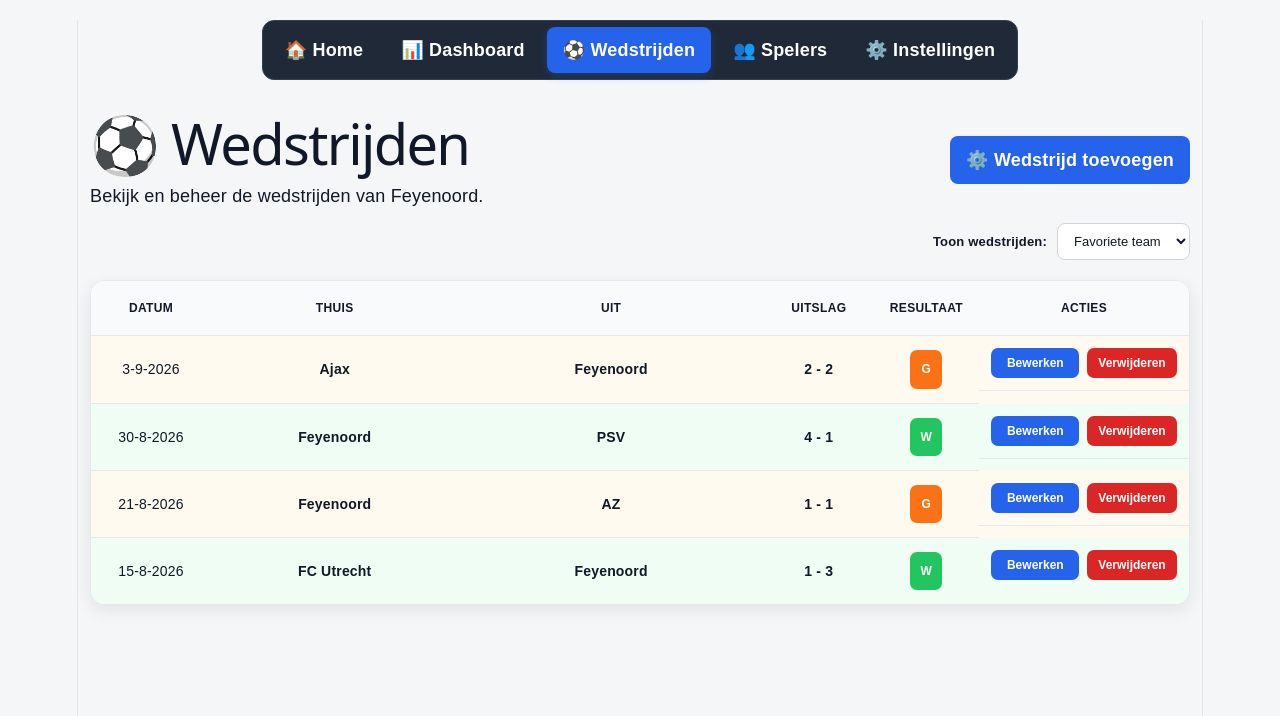
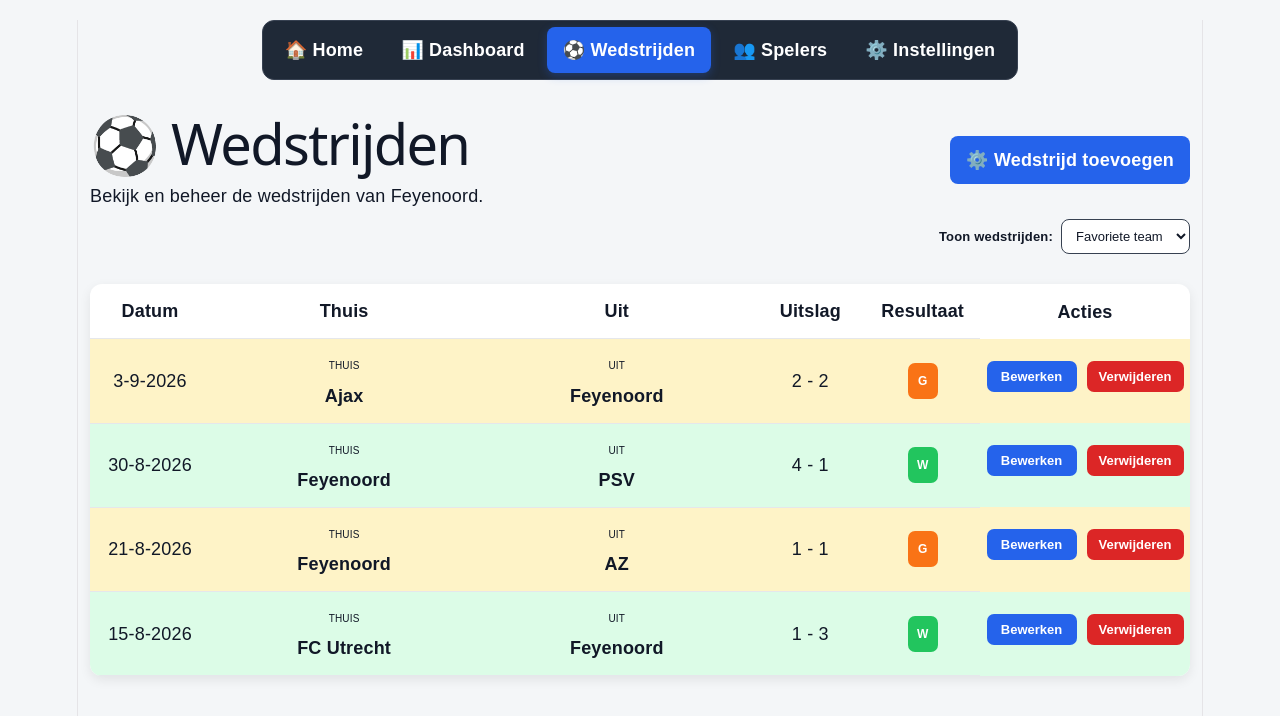
Before and after one commit to Ryan050409/simpel-design, a React (Vite) app: page /wedstrijden in a window 1280 px wide. Shown: the top 716 px of the page. Built offline with nearby package versions, Linux system fonts and the light colour scheme.

Commit message:
wedstrijden tabel gefixt

```diff
--- a/src/App.css
+++ b/src/App.css
@@ -1396,23 +1396,23 @@
   display: flex;
   align-items: center;
   justify-content: flex-end;
-  gap: 10px;
+  gap: 8px;
   max-width: 1100px;
-  margin: -4px auto 16px;
+  margin: -8px auto 18px;
 }
 
 .match-filter label {
-  color: #111827;
+  color: #ffffff;
   font-size: 13px;
   font-weight: 600;
 }
 
 .match-filter select {
-  padding: 9px 12px;
-  border: 1px solid #d1d5db;
+  padding: 8px 10px;
+  border: 1px solid #374151;
   border-radius: 8px;
-  background: #ffffff;
-  color: #111827;
+  background: #1f2937;
+  color: white;
   font-size: 13px;
   cursor: pointer;
   outline: none;
@@ -1420,20 +1420,18 @@
 
 .match-filter select:focus {
   border-color: #2563eb;
-  box-shadow: 0 0 0 2px rgba(37, 99, 235, 0.12);
+  box-shadow: 0 0 0 2px rgba(37, 99, 235, 0.15);
 }
 
 .matches-table {
   width: 100%;
   max-width: 1100px;
-  margin: 20px auto 30px;
-  border-collapse: separate;
-  border-spacing: 0;
-  background: #ffffff;
-  border: 1px solid #e5e7eb;
-  border-radius: 14px;
+  margin: 30px auto;
+  border-collapse: collapse;
+  background: white;
+  border-radius: 12px;
   overflow: hidden;
-  box-shadow: 0 6px 18px rgba(0, 0, 0, 0.08);
+  box-shadow: 0 4px 12px rgba(0, 0, 0, 0.08);
 }
 
 .matches-table th,
@@ -1443,41 +1441,13 @@
   border-bottom: 1px solid #e5e7eb;
   vertical-align: middle;
 }
-
-.matches-table th {
-  background: #f8fafc;
-  color: #111827;
-  font-size: 12px;
-  font-weight: 700;
-  text-transform: uppercase;
-  letter-spacing: 0.03em;
-}
-
-.matches-table tbody tr:last-child td {
-  border-bottom: none;
-}
-
-.matches-table tbody tr {
-  transition: background 0.15s ease;
-}
-
-.matches-table tbody tr:hover {
-  filter: brightness(0.98);
-}
-
-.matches-table tbody td {
-  color: #111827;
-  font-size: 14px;
-}
-
 .matches-table tbody td[colspan="6"] {
   padding: 35px 20px;
-  color: #111827;
+  color: #ffffff;
   font-size: 14px;
   font-weight: 500;
   text-align: center;
 }
-
 .matches-table th:first-child,
 .matches-table td:first-child {
   width: 120px;
@@ -1485,14 +1455,28 @@
 
 .matches-table th:nth-child(2),
 .matches-table td:nth-child(2),
-.matches-table th:nth-child(3),
 .matches-table td:nth-child(3) {
   font-weight: 600;
 }
 
-.matches-table td:nth-child(2)::before,
+.matches-table td:nth-child(2)::before {
+  content: "Thuis";
+  display: block;
+  margin-bottom: 3px;
+  color: #ffffff;
+  font-size: 10px;
+  font-weight: 500;
+  text-transform: uppercase;
+}
+
 .matches-table td:nth-child(3)::before {
-  display: none;
+  content: "Uit";
+  display: block;
+  margin-bottom: 3px;
+  color: #ffffff;
+  font-size: 10px;
+  font-weight: 500;
+  text-transform: uppercase;
 }
 
 .matches-table th:nth-child(3),
@@ -1503,7 +1487,6 @@
 .matches-table th:nth-child(4),
 .matches-table td:nth-child(4) {
   width: 110px;
-  font-weight: 700;
 }
 
 .matches-table th:nth-child(5),
@@ -1514,10 +1497,12 @@
 .matches-table th:last-child,
 .matches-table td:last-child {
   width: 210px;
+  border-bottom: none;
 }
 
 .matches-table td:last-child {
-  padding: 12px 16px;
+  padding: 14px 16px;
+  border-bottom: none;
   vertical-align: middle;
 }
 
@@ -1525,18 +1510,17 @@
   display: flex;
   align-items: center;
   justify-content: center;
-  gap: 8px;
+  gap: 10px;
   width: 100%;
-  margin: 0;
-}
-
+  margin: 8px 0 0;
+}
 .matches-table .match-actions button {
   flex: 0 0 auto;
-  min-width: 88px;
+  min-width: 90px;
   margin: 0;
-  padding: 8px 11px;
+  padding: 8px 12px;
   border-radius: 7px;
-  font-size: 12px;
+  font-size: 13px;
   font-weight: 600;
   white-space: nowrap;
 }
@@ -1550,27 +1534,27 @@
 }
 
 .match-row-win {
-  background: #f0fdf4;
+  background: #dcfce7;
 }
 
 .match-row-draw {
-  background: #fffaf0;
+  background: #fef3c7;
 }
 
 .match-row-loss {
-  background: #fff5f5;
+  background: #fee2e2;
 }
 
 .match-row-win:hover {
-  background: #e7f8ed;
+  background: #a7dfba;
 }
 
 .match-row-draw:hover {
-  background: #fff3d6;
+  background: #f7db6c;
 }
 
 .match-row-loss:hover {
-  background: #ffeaea;
+  background: #e78d8d;
 }
 
 .result-win,
@@ -1579,24 +1563,26 @@
   display: inline-flex;
   align-items: center;
   justify-content: center;
-  min-width: 32px;
-  padding: 6px 9px;
+  min-width: 30px;
+  padding: 5px 9px;
   border-radius: 7px;
-  color: #ffffff;
   font-size: 12px;
   font-weight: 700;
 }
 
 .result-win {
   background: #22c55e;
+  color: white;
 }
 
 .result-draw {
   background: #f97316;
+  color: white;
 }
 
 .result-loss {
   background: #dc2626;
+  color: white;
 }
 
 /* Laatste vijf wedstrijden */
```
